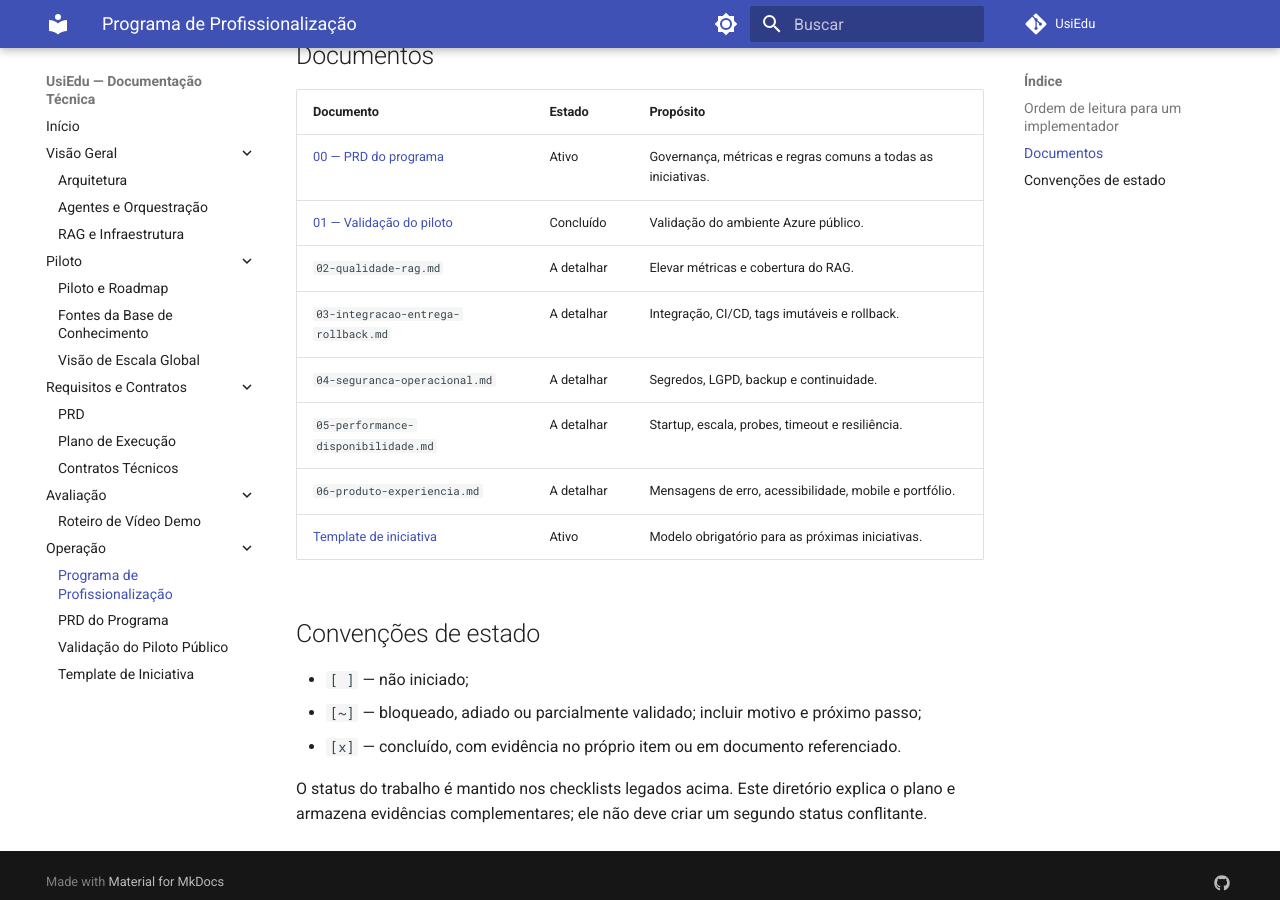
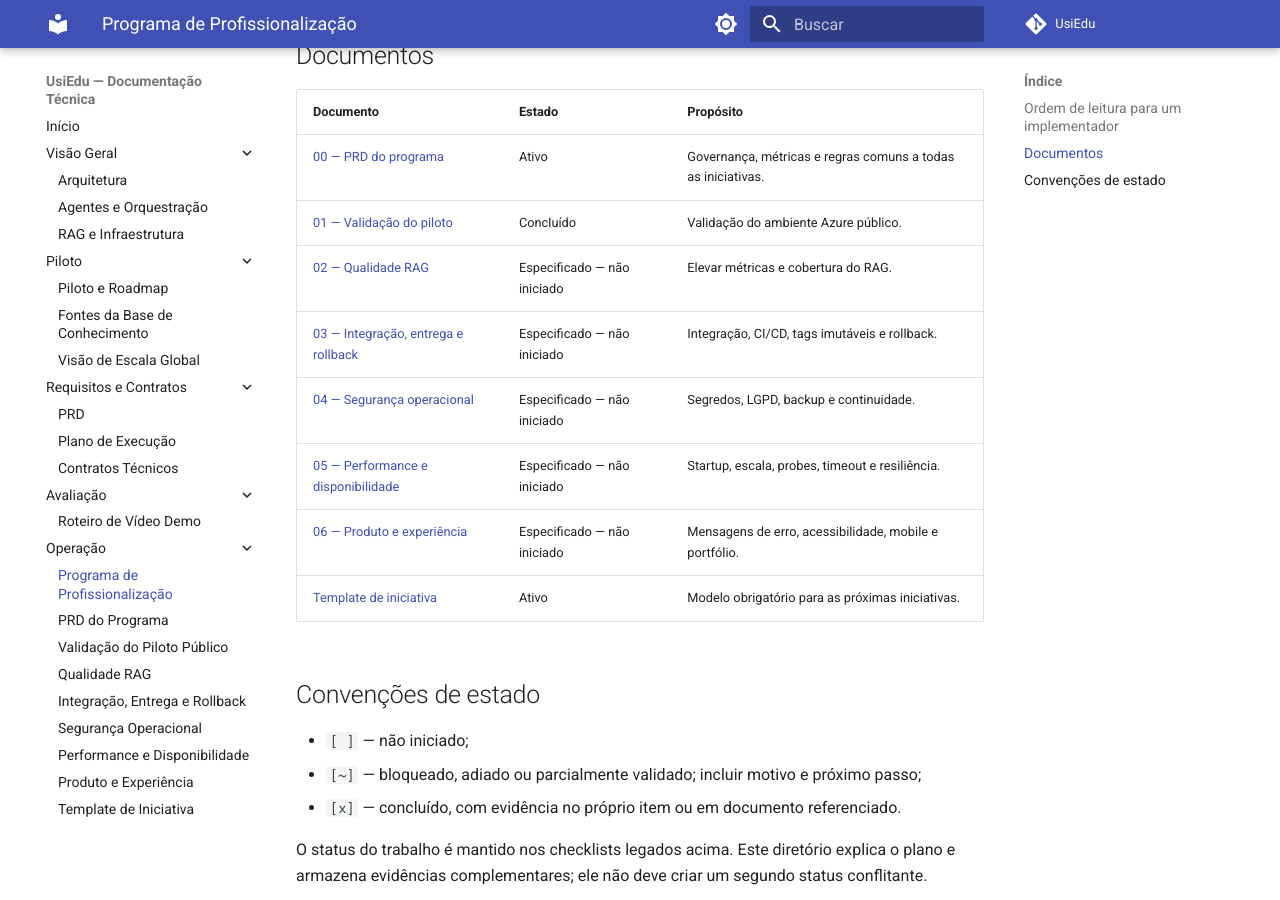
Before and after one commit to henriquebotelhogomes/UsiEdu, an MkDocs documentation site: the page built from docs/profissionalizacao/README.md, in a window 1280 px wide and 900 px high, scrolled down 561 px. Built offline with MkDocs 1.6.1 and Material for MkDocs 9.7.7, drawn with Linux system fonts in a browser that asks for light colours; comment, search, counter and statistics services are not loaded.

Commit message:
docs(navegacao): incluir iniciativas futuras
Co-authored-by: Copilot App <223556219+Copilot@users.noreply.github.com>

```diff
--- a/docs/profissionalizacao/README.md
+++ b/docs/profissionalizacao/README.md
@@ -22,11 +22,11 @@ estado do ambiente.
 |---|---|---|
 | [00 — PRD do programa](00-prd-programa.md) | Ativo | Governança, métricas e regras comuns a todas as iniciativas. |
 | [01 — Validação do piloto](01-validacao-piloto.md) | Concluído | Validação do ambiente Azure público. |
-| `02-qualidade-rag.md` | A detalhar | Elevar métricas e cobertura do RAG. |
-| `03-integracao-entrega-rollback.md` | A detalhar | Integração, CI/CD, tags imutáveis e rollback. |
-| `04-seguranca-operacional.md` | A detalhar | Segredos, LGPD, backup e continuidade. |
-| `05-performance-disponibilidade.md` | A detalhar | Startup, escala, probes, timeout e resiliência. |
-| `06-produto-experiencia.md` | A detalhar | Mensagens de erro, acessibilidade, mobile e portfólio. |
+| [02 — Qualidade RAG](02-qualidade-rag.md) | Especificado — não iniciado | Elevar métricas e cobertura do RAG. |
+| [03 — Integração, entrega e rollback](03-integracao-entrega-rollback.md) | Especificado — não iniciado | Integração, CI/CD, tags imutáveis e rollback. |
+| [04 — Segurança operacional](04-seguranca-operacional.md) | Especificado — não iniciado | Segredos, LGPD, backup e continuidade. |
+| [05 — Performance e disponibilidade](05-performance-disponibilidade.md) | Especificado — não iniciado | Startup, escala, probes, timeout e resiliência. |
+| [06 — Produto e experiência](06-produto-experiencia.md) | Especificado — não iniciado | Mensagens de erro, acessibilidade, mobile e portfólio. |
 | [Template de iniciativa](TEMPLATE_INICIATIVA.md) | Ativo | Modelo obrigatório para as próximas iniciativas. |
 
 ## Convenções de estado
--- a/mkdocs.yml
+++ b/mkdocs.yml
@@ -50,6 +50,11 @@ nav:
     - Programa de Profissionalização: profissionalizacao/README.md
     - PRD do Programa: profissionalizacao/00-prd-programa.md
     - Validação do Piloto Público: profissionalizacao/01-validacao-piloto.md
+    - Qualidade RAG: profissionalizacao/02-qualidade-rag.md
+    - Integração, Entrega e Rollback: profissionalizacao/03-integracao-entrega-rollback.md
+    - Segurança Operacional: profissionalizacao/04-seguranca-operacional.md
+    - Performance e Disponibilidade: profissionalizacao/05-performance-disponibilidade.md
+    - Produto e Experiência: profissionalizacao/06-produto-experiencia.md
     - Template de Iniciativa: profissionalizacao/TEMPLATE_INICIATIVA.md
 
 markdown_extensions:
```
